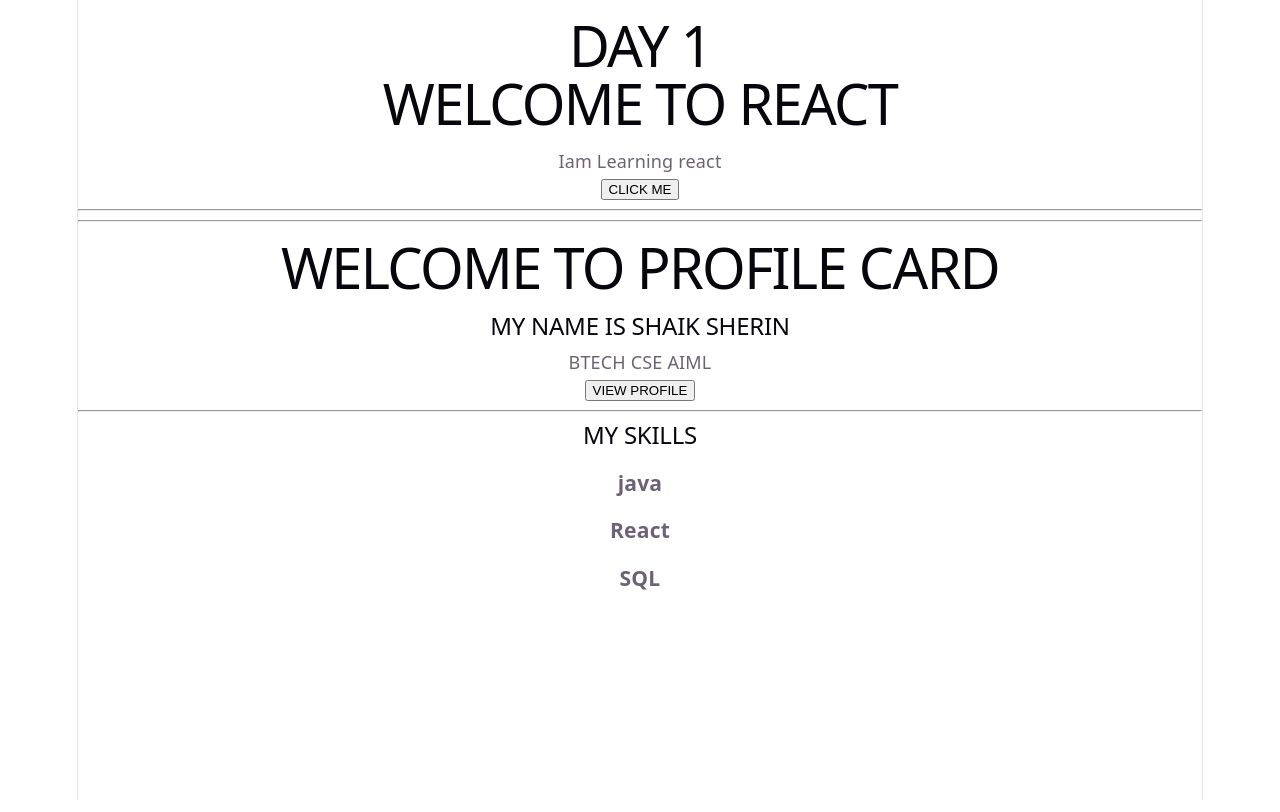
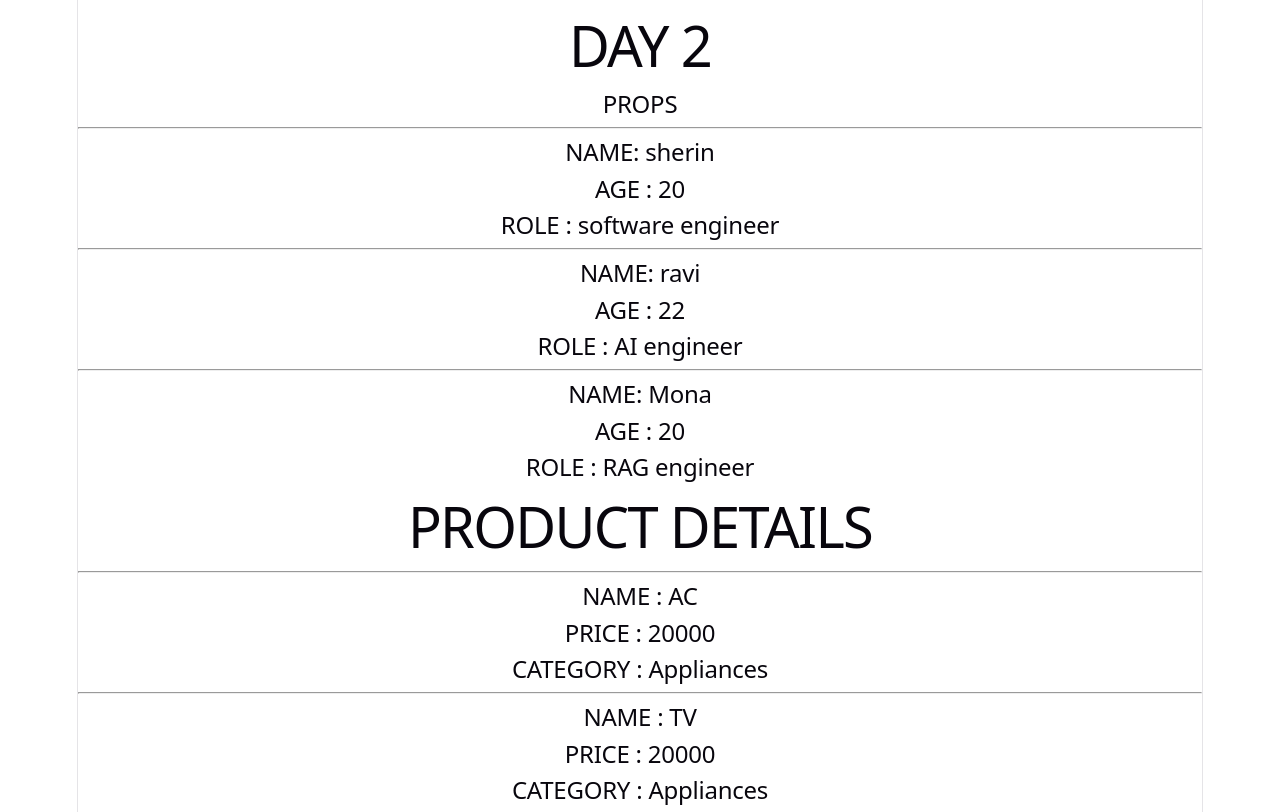
Before and after one commit to sherinshaik07/React-mini-projects, a React (Vite) app: page / in a window 1280 px wide. Built offline with nearby package versions, Linux system fonts and the light colour scheme.

Commit message:
DAY 2 -REACT COMPONENTS & PROPS

```diff
--- a/src/App.jsx
+++ b/src/App.jsx
@@ -1,15 +1,25 @@
 import HelloReact from './days/day1/HelloReact';
 import ProfileCard from './days/day1/ProfileCard';
 import Skills from './days/day1/Skills';
+import UserCard from './day2/UserCard';
+import Product from './day2/Product';
 function App(){
   return(
-    <div> <h1>DAY 1</h1>
-      <HelloReact/>
+    <div>
+    {/*<h1>DAY 1</h1> <HelloReact/>
 
       <hr></hr>
       <ProfileCard/>
       <hr></hr>
-      <Skills/>
+      <Skills/>*/}
+      <h1>DAY 2</h1>
+      <h2>PROPS</h2>
+      <UserCard name="sherin" age="20" role="software engineer"/>
+      <UserCard name="ravi" age="22" role="AI engineer"/>
+      <UserCard name="Mona" age="20" role="RAG engineer"/>
+      <h1>PRODUCT DETAILS </h1>
+      <Product name ="AC" price="20000" category="Appliances"/>
+      <Product name ="TV" price="20000" category="Appliances"/>
     </div>
   );
 }
--- /dev/null
+++ b/src/day2/Product.jsx
@@ -0,0 +1,12 @@
+function Product({name,price,category}){
+    return(
+        <div>
+            <hr></hr>
+            <h2>NAME : {name}</h2>
+            <h2>PRICE : {price}</h2>
+            <h2>CATEGORY : {category}</h2>
+        </div>
+    );
+
+}
+export default Product;
--- /dev/null
+++ b/src/day2/UserCard.jsx
@@ -0,0 +1,11 @@
+function UserCard({name,age,role}){
+    return(
+        <div>
+            <hr></hr>
+            <h2>NAME: {name}</h2>
+            <h2>AGE : {age}</h2>
+            <h2>ROLE : {role}</h2>
+        </div>
+    );
+}
+export default UserCard;
```
